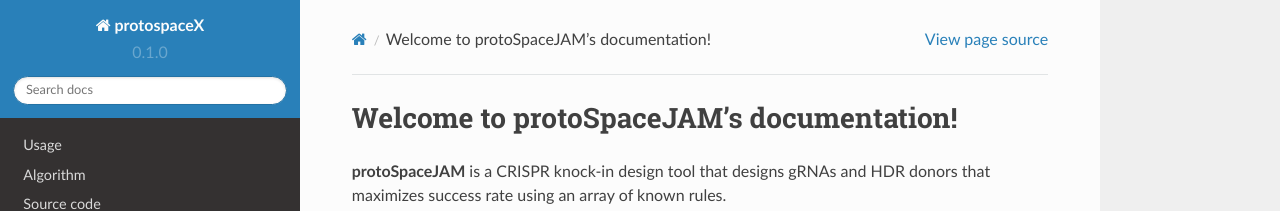
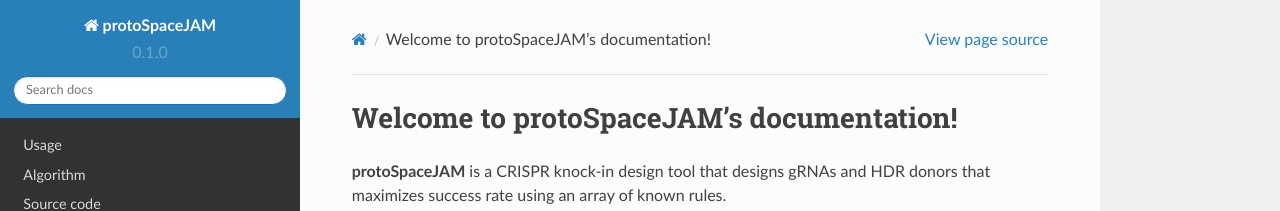
Before and after one commit to duopeng/protoSpaceJAM-readthedocs, a Sphinx documentation site: the page built from docs/source/index.rst, in a window 1280 px wide. Shown: the top 211 px of the page. Built offline with Sphinx 7.4.7 and the Read the Docs theme 2.0.0, drawn with Linux system fonts in a browser that asks for light colours.

Commit message:
Update conf.py

```diff
--- a/docs/source/conf.py
+++ b/docs/source/conf.py
@@ -2,7 +2,7 @@
 
 # -- Project information
 
-project = 'protospaceX'
+project = 'protoSpaceJAM'
 copyright = ''
 author = 'Duo Peng'
 
```
